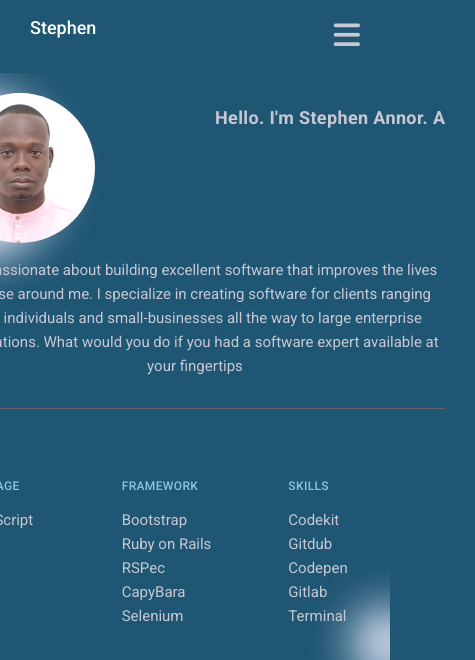
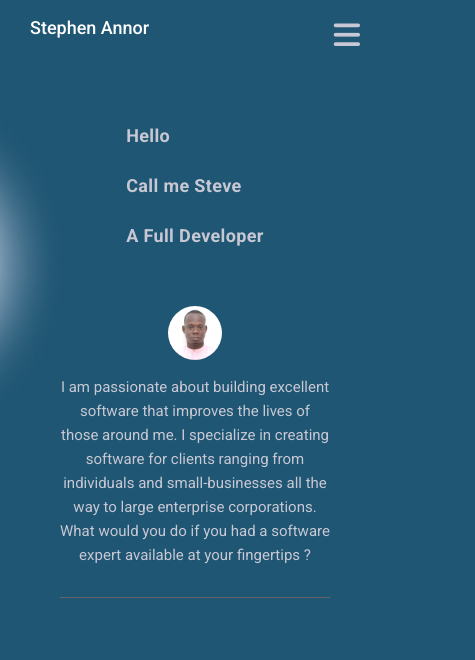
Before and after one commit to braincee/Portfolio-Webstie, a website: page index.html in a window 390 px wide. Shown: the top 660 px of the page, 475 px wide, since content can reach past the window. Drawn offline with Linux system fonts and the light colour scheme.

Commit message:
Add changes

```diff
--- a/functions/popup-window.js
+++ b/functions/popup-window.js
@@ -6,7 +6,7 @@ const projects = [
     featuredImageSource: 'images/sports.png',
     featuredImageAlt: 'Project image',
     technology: ['CSS', 'HTML',],
-    demoLive: 'braincee.github.io/Sports-News/',
+    demoLive: 'https://braincee.github.io/Sports-News/',
     sourceLink: 'https://github.com/braincee/Sports-News.git',
   },
   {
--- a/index.html
+++ b/index.html
@@ -13,7 +13,7 @@
 <body>
     <header class="header-container">
         <div class="navbar">
-            <a href="#">Stephen</a>
+            <a href="#">Stephen Annor</a>
             <nav class="bars">
                 <i class="fas fa-bars"></i>
                 <div class="mobile-menu" id="mobile-menu">
@@ -39,16 +39,20 @@
         <main class="myself-1" >
             <div class="container-2">
                 <div class="myself-0">
-                    <h4 class="name"> Hello. I'm Stephen Annor. A Full-Stack Developer
-                        Nice to meet you
-                    </h4>
+                    <div>
+                        <ul class="name">
+                           <li>Hello</li>
+                           <li>Call me Steve</li>
+                           <li>A Full Developer</li>
+                        </ul>
+                    </div>
                     <img id="hero-image" src="images/appiahkorang.jpg" alt="hero image">
                 </div>
                     <p class="intro-1">I am passionate about building excellent software that improves
                         the lives of those around me. I specialize in creating software
                         for clients ranging from individuals and small-businesses all the
                         way to large enterprise corporations. What would you do if you had
-                        a software expert available at your fingertips
+                        a software expert available at your fingertips ?
                     </p>
                 <div class="myself-3">
                     <section class="skills-1">
@@ -113,7 +117,7 @@
                 <p>
                     If you have an application you are interested in developing,
                     a feature that you need built or a project that needs coding. I’d love
-                    to help with it
+                    to help with it.
                 </p>
                 <form class="contact-form" id="simple-form" name="contact_form" action="https://formspree.io/f/mvolqnaz" method="post">
                     <fieldset id="form-inputs">
@@ -124,9 +128,11 @@
                         <label for="message" hidden="">Message</label>
                         <textarea rows="5" name="user_message" id="message" placeholder="Enter text here" required="" maxlength="500"></textarea>
                     </fieldset>
-                    <div class="container-5">
-                        <button class="btn-1">See Project</button>
-
+                    <div class="submit-container container-5">
+                        <input class="btn-primary" type="submit" value="Send">
+                    </div>
+                    <div class="container-6 submit-container">
+                        <input class="btn-primary" type="submit" value="Send">
                     </div>
                 </form>
         </section>
--- a/style.css
+++ b/style.css
@@ -61,13 +61,23 @@ i {
 .myself-0 {
  display: flex;
  flex-direction: row-reverse;
- padding: -100px;
+ justify-content: space-around;
+}
+
+.name {
+  font-weight: bold;
+  font-size: 18px;
+  line-height: 50px;
+  letter-spacing: 0.37px;
+  list-style: none;
+
 }
 
 #hero-image {
-  height: 50%;
+  height: 40%;
   width: 30%;
   border-radius: 80%;
+  margin-top: 20px;
 }
 
 .mobile-menu {
@@ -147,15 +157,6 @@ i {
   display: flex;
   flex-direction: column;
   align-items: center;
-}
-
-.name {
-  margin: 0 0 0 120px;
-  font-weight: bold;
-  font-size: 18px;
-  line-height: 50px;
-  letter-spacing: 0.37px;
-  text-align: center;
 }
 
 .myself-2 .job {
@@ -677,6 +678,16 @@ i {
     font-size: 30px;
     padding-bottom: 60px;
   }
+
+  .myself-0 {
+    display: flex;
+    flex-direction: column;
+    align-items: center;
+  }
+
+  #hero-image {
+    width: 20%;
+  }
 }
 
 @media screen and (max-width: 992px) {
```
